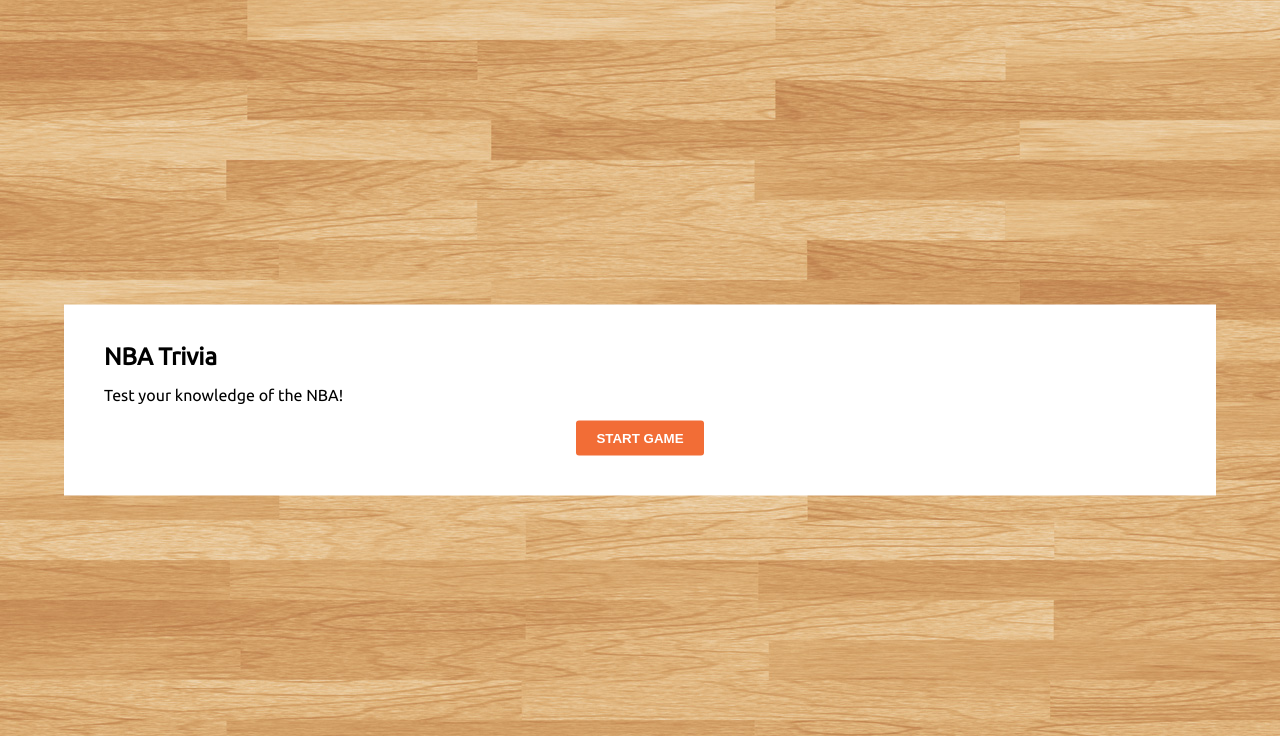
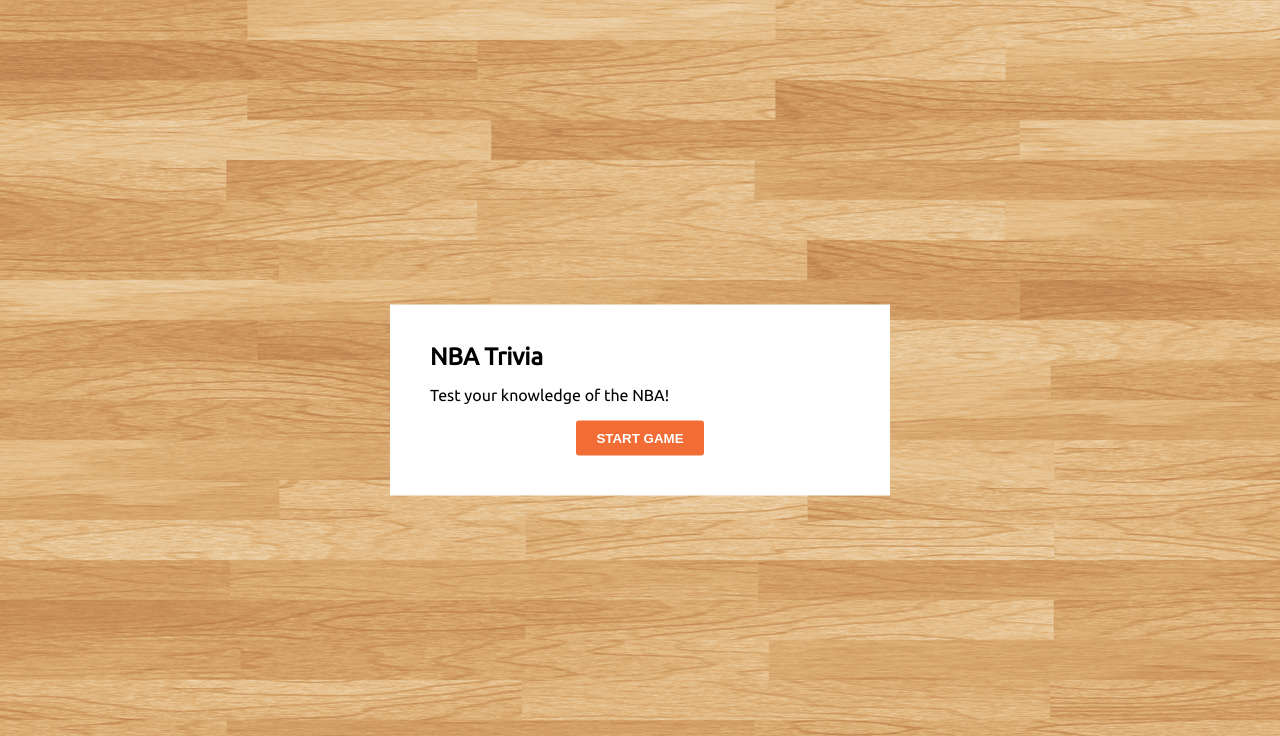
Before and after one commit to lofisoul/nba-trivia-game, a PHP site: page / in a window 1280 px wide. Shown: the top 736 px of the page. Run offline with PHP 8.4, Linux system fonts and the light colour scheme; some libraries are stand-ins or nearby versions.

Commit message:
Updated style

```diff
--- a/assets/css/style.css
+++ b/assets/css/style.css
@@ -29,7 +29,8 @@
   transform: translate(-50%, -50%);
   background: #fff;
   padding: 40px;
-  width: 90%; }
+  width: 90%;
+  max-width: 500px; }
 
 h1 {
   font-size: 24px;
--- a/assets/scss/style.scss
+++ b/assets/scss/style.scss
@@ -56,6 +56,7 @@
 background:#fff;
 padding:40px;
 width:90%;
+max-width:500px;
 }
 
 h1 {
```
Also changed, not shown: 1 other file.
